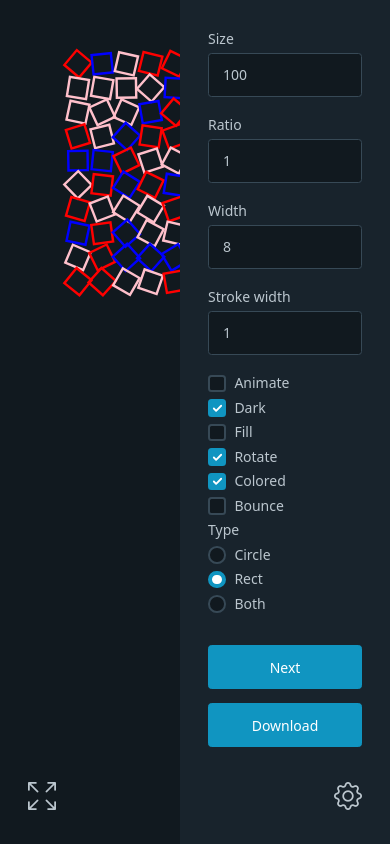
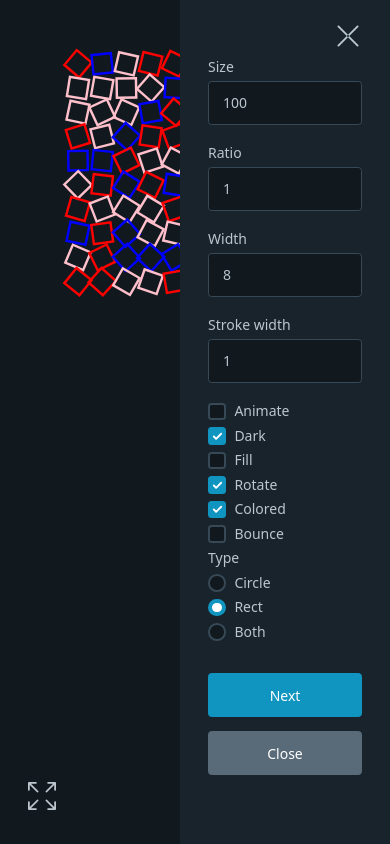
Before and after one commit to david-bulte/generative-angular, an Angular app: page / in a window 390 px wide. Both pictures are taken after a click on the icon 348 px from the left and 795 px from the top of the page. Built offline with nearby package versions, Linux system fonts and the light colour scheme.

Commit message:
make more mobile-friendly

```diff
--- a/src/app/app.component.css
+++ b/src/app/app.component.css
@@ -76,6 +76,8 @@ aside {
 form {
   width: 15rem;
   padding: 2rem;
+  display: flex;
+  flex-direction: column;
 }
 
 input.ng-invalid {
@@ -87,13 +89,16 @@ div.error {
   margin-top: -0.5rem;
 }
 
+i.bi {
+  font-size: 2rem;
+  cursor: pointer;
+}
+
 i.bi-gear,
 i.bi-arrows-fullscreen {
   position: absolute;
   bottom: 0;
-  font-size: 2rem;
   margin: 2rem;
-  cursor: pointer;
 }
 
 i.bi-gear {
@@ -107,3 +112,8 @@ i.bi-arrows-fullscreen {
 i.bi-gear.animated {
   animation: pulse 6s 5 ease;
 }
+
+i.bi-x-lg {
+  align-self: flex-end;
+  margin-top: -1rem;
+}
--- a/src/app/app.component.html
+++ b/src/app/app.component.html
@@ -37,7 +37,11 @@
   </section>
 
   <aside>
+
     <form [formGroup]="form" *ngIf="formVisible">
+
+      <i class="bi bi-x-lg" (click)="toggleFormVisible()" title="Close config"></i>
+
       <label for="size">
         Size
         <input type="number" name="size" formControlName="size" />
@@ -136,20 +140,23 @@
       </fieldset>
 
       <button (click)="next()" [disabled]="animating">Next</button>
-      <button (click)="download()">Download</button>
+      <button class="secondary" (click)="toggleFormVisible()">Close</button>
     </form>
   </aside>
 
   <i
-    class="bi-arrows-fullscreen"
+    class="bi bi-arrows-fullscreen"
     [class.animated]="!fullscreenClicked"
     (click)="toggleFullscreen(page)"
+    title="Toggle fullscreen"
     *ngIf="fullscreenEnabled"
   ></i>
 
   <i
-    class="bi-gear"
+    class="bi bi-gear"
     [class.animated]="!formVisibleClicked"
     (click)="toggleFormVisible()"
+    title="Open config"
+    *ngIf="!formVisible"
   ></i>
 </div>
```
Also changed, not shown: 1 other file (tests, documents, lock files or other folders).
